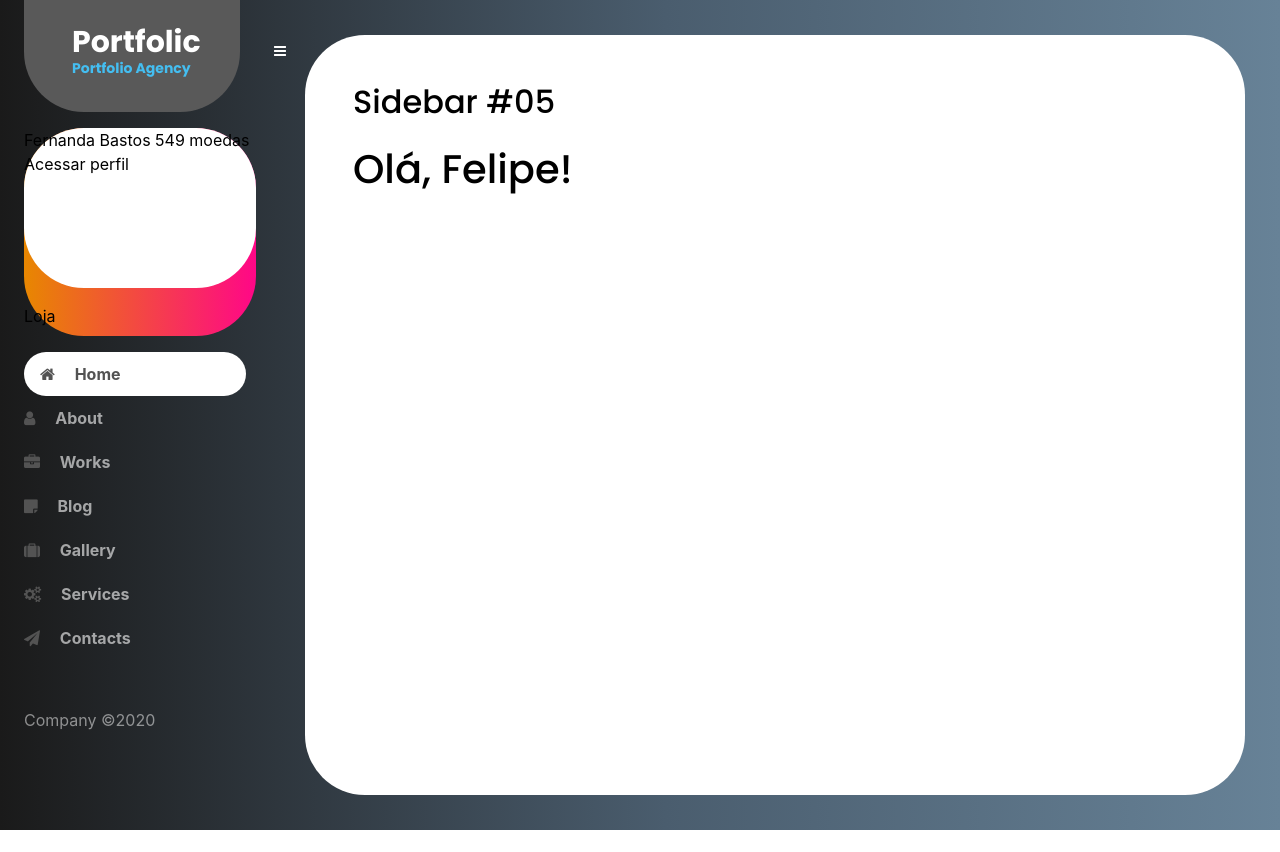
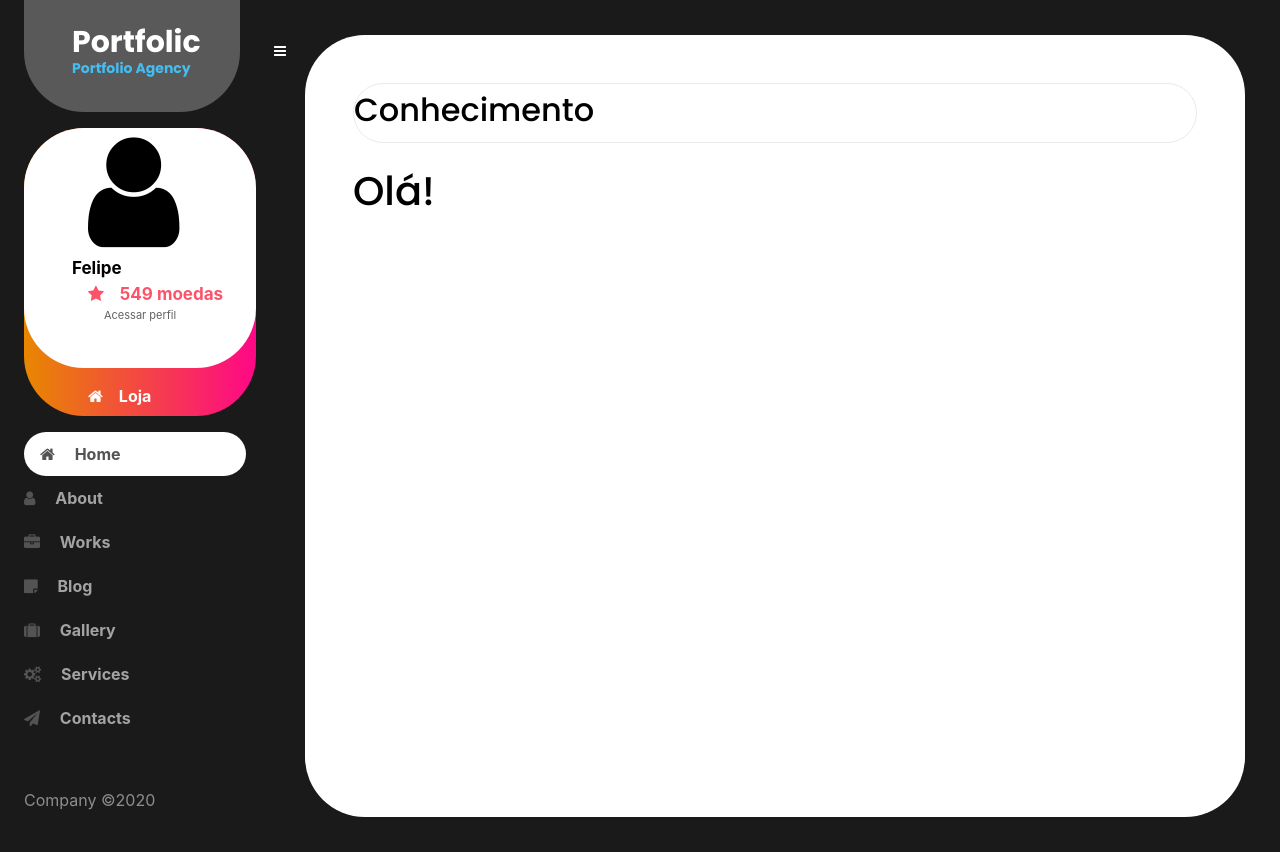
Before and after one commit to Baquara/FlaskTraining, a Flask app: page / in a window 1280 px wide. Before the commit the page ends 830 px from the top, so only its background shows below. Run offline with Flask 2, Linux system fonts and the light colour scheme; some libraries are stand-ins or nearby versions.

Commit message:
Atualização

```diff
--- a/templates/home.html
+++ b/templates/home.html
@@ -43,7 +43,7 @@
 	-->
 
       <div style="padding-top: 0rem;">
-		<div class="wrapper d-flex align-items-stretch" style="background: #364250;background: -moz-linear-gradient(left, #364250 0%, #4a5d6e 52%, #678297 100%);background: -webkit-linear-gradient(left, #364250 0%,#4a5d6e 52%,#678297 100%);background: linear-gradient(to right, #1a1a1a 0%,#4a5d6e 52%,#678297 100%);filter: progid:DXImageTransform.Microsoft.gradient( startColorstr='#364250', endColorstr='#678297',GradientType=1 );">
+		<div class="wrapper d-flex align-items-stretch" style="background: #364250;background: -moz-linear-gradient(left, #364250 0%, #4a5d6e 52%, #678297 100%);background: -webkit-linear-gradient(left, #364250 0%,#4a5d6e 52%,#678297 100%);background: #1a1a1a;filter: progid:DXImageTransform.Microsoft.gradient( startColorstr='#364250', endColorstr='#678297',GradientType=1 );">
 			<nav id="sidebar">
 				<div class="custom-menu">
 					<button type="button" id="sidebarCollapse" class="btn btn-primary">
@@ -53,12 +53,14 @@
         </div>
 				<div class="p-4">
 					<h1 style="margin-left: 3.5rem;width: 13.5rem;margin: 0rem;border-radius: 0px 0px 60px 60px;background-color: #595959;padding-top: 2rem;margin-top: -2rem;height: 7.5rem;"><a href="index.html" class="logo" style="padding-right: 0;margin-right: 0;border-right-width: 0;border-right-style: solid;padding-left: 3rem;">Portfolic <span style="padding-left: 3rem;">Portfolio Agency</span></a></h1>
-					<div style="width: 14.5rem;margin: 1rem;border-radius: 60px;color: black;height: 13rem;margin-left: 0rem;background: #e88700;background: -moz-linear-gradient(left, #e88700 0%, #b50ea7 100%);background: -webkit-linear-gradient(left, #e88700 0%,#b50ea7 100%);background: linear-gradient(to right, #e88700 0%,#ff0787 100%);filter: progid:DXImageTransform.Microsoft.gradient( startColorstr='#e88700', endColorstr='#b50ea7',GradientType=1 );" googl="true">
-						<div style="width: 14.5rem;margin: 1rem;margin-left: 1rem;border-radius: 60px;background-color: #fff;color: black;height: 10rem;margin-left: 0rem;">Fernanda Bastos
-						549 moedas
-						Acessar perfil
+					<div style="width: 14.5rem;margin: 1rem;border-radius: 60px;color: black;height: 18rem;margin-left: 0rem;background: #e88700;background: -moz-linear-gradient(left, #e88700 0%, #b50ea7 100%);background: -webkit-linear-gradient(left, #e88700 0%,#b50ea7 100%);background: linear-gradient(to right, #e88700 0%,#ff0787 100%);filter: progid:DXImageTransform.Microsoft.gradient( startColorstr='#e88700', endColorstr='#b50ea7',GradientType=1 );/*! font-size: 8rem; */" googl="true">
+						<div style="width: 14.5rem;margin: 1rem;margin-left: 1rem;border-radius: 60px;background-color: #fff;color: black;height: 15rem;margin-left: 0rem;">
+<span class="fa fa-user mr-3" style="font-size: 8rem;margin-left: 4rem;"></span>
+<div style="margin-left: 3rem;font-size: 17px;font-weight: bold;">{{thing_to_say}}</div>
+						<div style="margin-left: 4rem;color: #fe5268;font-weight: bold;font-size: 17px;"><span class="fa fa-star mr-3"></span>549 moedas</div>
+						<div style="margin-left: 5rem;color: #626262;font-size: 11px;">Acessar perfil</div>
             </div>
-						Loja
+	<div style="margin-left: 4rem;font-weight: bold;color: white;"><span class="fa fa-home mr-3"></span>Loja</div>
 						</div>
 
 
@@ -98,8 +100,8 @@
 
         <!-- Page Content  -->
 		<div id="content" class="p-4 p-md-5 pt-5" googl="true" style="width: 86.5rem;margin: 35px;border-radius: 60px;/*! border: 15px solid green; */background-color: white;">
-		<h2 class="mb-4">Sidebar #05</h2>
-		<h1>Olá, {{thing_to_say}}!</h1>
+			<h2 class="mb-4" style="border-radius: 60px;/*! background-color: red; */color: black;height: 60px;border-style: solid;border-color: #eaeaea;border-width: 1px;padding-top: 7px;">Conhecimento</h2>
+		<h1>Olá!</h1>
       </div>
 		</div>
 
```
